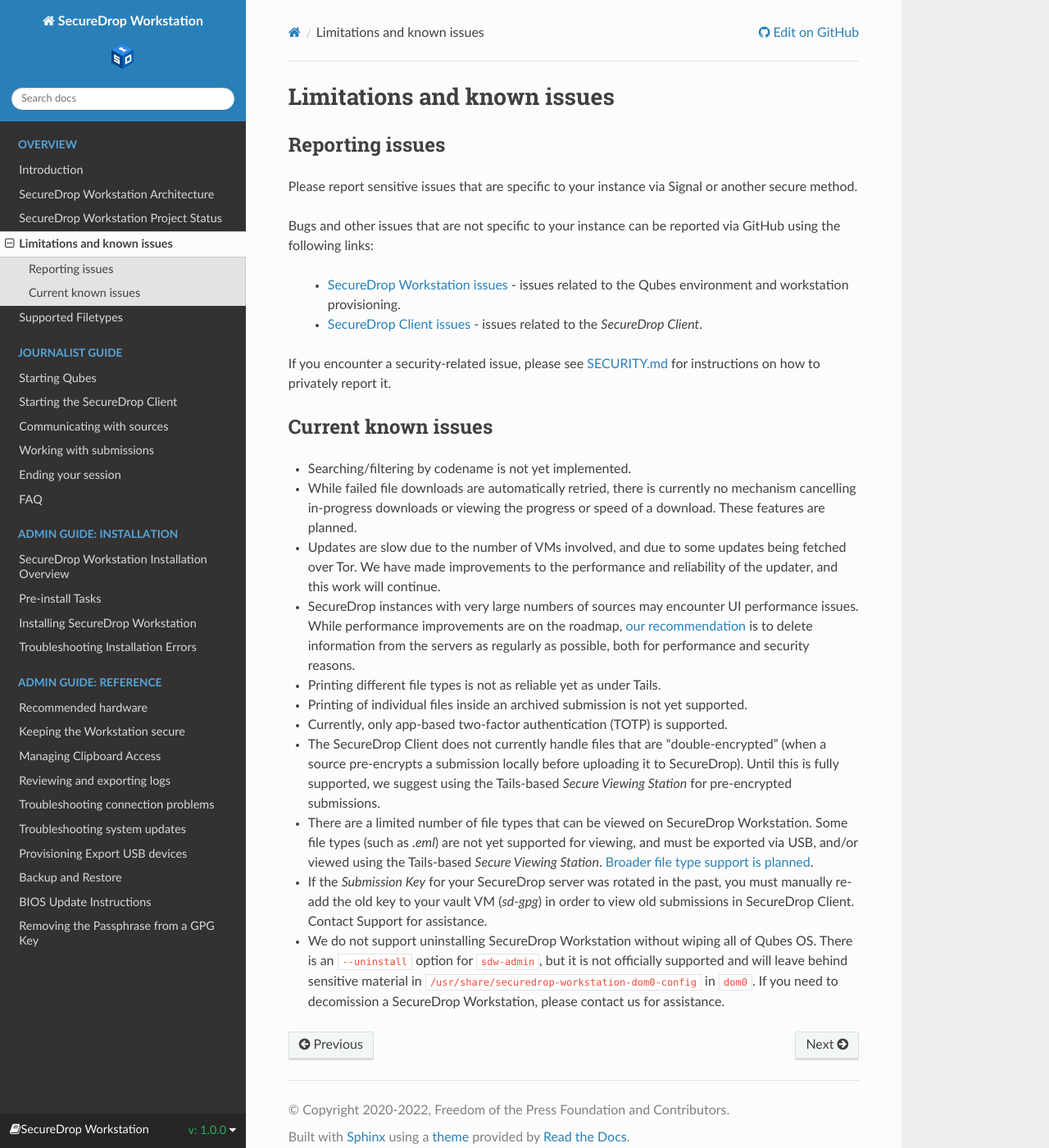
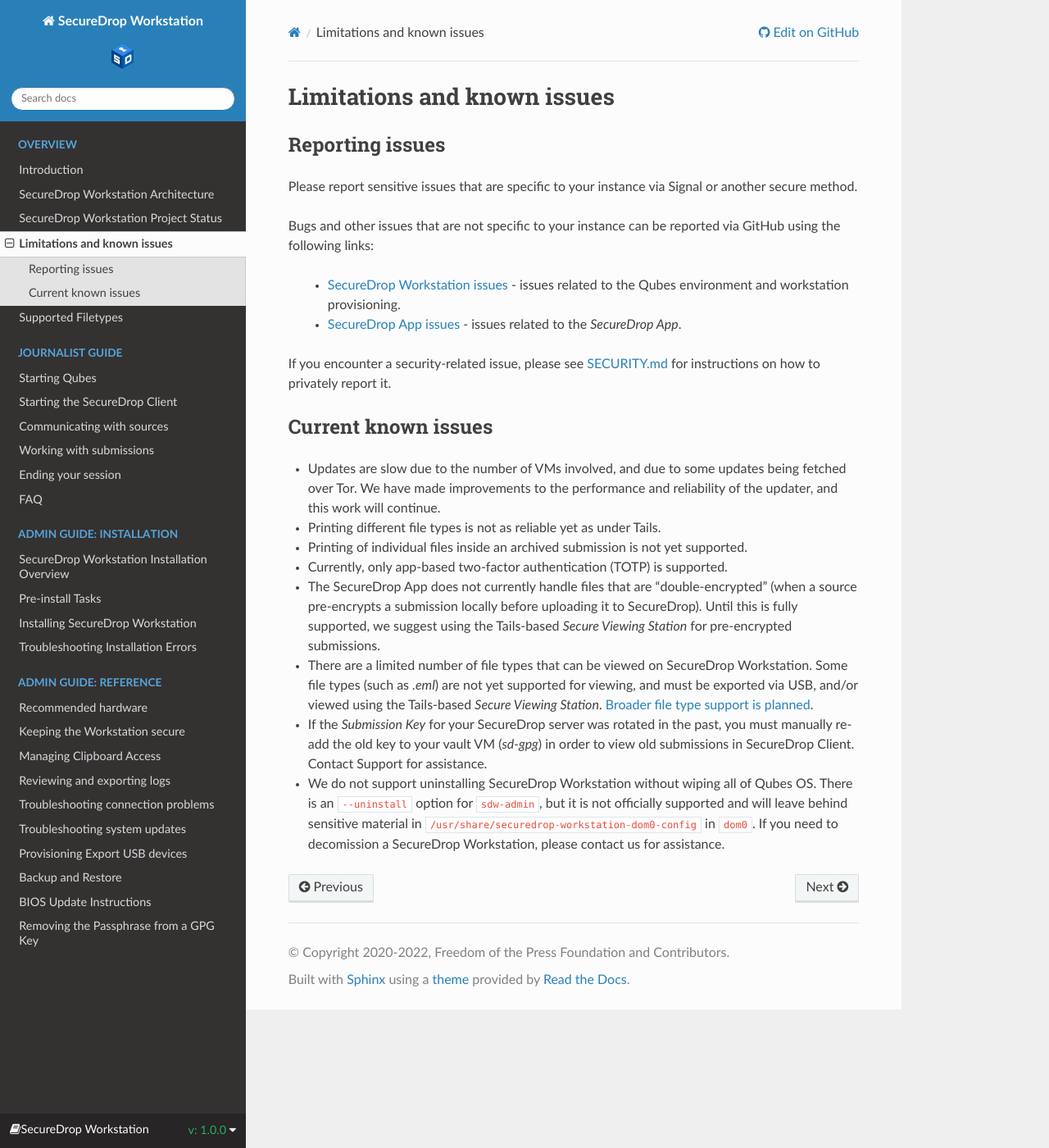
Before and after one commit to freedomofpress/securedrop-workstation-docs, a Sphinx documentation site: the page built from docs/general/known_issues.rst, in a window 1280 px wide and 1400 px high. Shown: the whole window at 82% size. Built offline with Sphinx 7.4.7 and the Read the Docs theme 3.1.0, drawn with Linux system fonts in a browser that asks for light colours.

Commit message:
Update known issues list to refelect app changes

```diff
--- a/docs/general/known_issues.rst
+++ b/docs/general/known_issues.rst
@@ -11,7 +11,7 @@
 via GitHub using the following links:
 
  - `SecureDrop Workstation issues <https://github.com/freedomofpress/securedrop-workstation/issues>`_ - issues related to the Qubes environment and workstation provisioning.
- - `SecureDrop Client issues <https://github.com/freedomofpress/securedrop-client/issues>`_ - issues related to the *SecureDrop Client*.
+ - `SecureDrop App issues <https://github.com/freedomofpress/securedrop-client/issues>`_ - issues related to the *SecureDrop App*.
 
 If you encounter a security-related issue, please see
 `SECURITY.md <https://github.com/freedomofpress/securedrop-workstation/blob/main/SECURITY.md>`_
@@ -20,22 +20,13 @@
 Current known issues
 --------------------
 
-- Searching/filtering by codename is not yet implemented.
-- While failed file downloads are automatically retried, there is currently
-  no mechanism cancelling in-progress downloads or viewing the progress or speed of
-  a download. These features are planned.
 - Updates are slow due to the number of VMs involved, and due to some updates
   being fetched over Tor. We have made improvements to the performance and reliability
   of the updater, and this work will continue.
-- SecureDrop instances with very large numbers of sources may encounter
-  UI performance issues. While performance improvements are on the roadmap,
-  `our recommendation <https://docs.securedrop.org/en/stable/admin/maintenance/backup_and_restore.html#minimizing-disk-use>`_
-  is to delete information from the servers as regularly as possible, both
-  for performance and security reasons.
 - Printing different file types is not as reliable yet as under Tails.
 - Printing of individual files inside an archived submission is not yet supported.
 - Currently, only app-based two-factor authentication (TOTP) is supported.
-- The SecureDrop Client does not currently handle files that are "double-encrypted"
+- The SecureDrop App does not currently handle files that are "double-encrypted"
   (when a source pre-encrypts a submission locally before uploading it to SecureDrop).
   Until this is fully supported, we suggest using the Tails-based *Secure Viewing
   Station* for pre-encrypted submissions.
```
